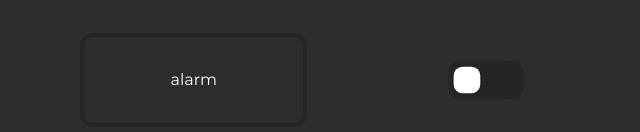
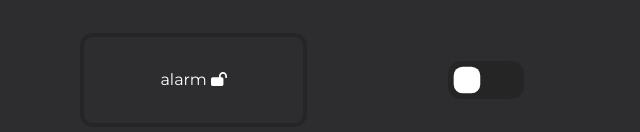
Before and after one commit to Giuseppe-Compagnone/smart_house, a React (Create React App) app in the folder smart_house_fe/: page / in a window 1280 px wide. Shown: the part 1301-1433 px from the top of the page, without its empty margins (314-954 px from the left). Built offline with nearby package versions, Linux system fonts and the light colour scheme.

Commit message:
alarm finished

```diff
--- a/smart_house_fe/src/common.css
+++ b/smart_house_fe/src/common.css
@@ -4,11 +4,11 @@
   -webkit-box-sizing: border-box;
           box-sizing: border-box;
   font-family: "Montserrat", sans-serif;
-  color: white;
 }
 
 html {
   scroll-behavior: smooth;
+  color: white;
 }
 
 body {
--- a/smart_house_fe/src/common.scss
+++ b/smart_house_fe/src/common.scss
@@ -5,11 +5,12 @@
     padding: 0;
     box-sizing: border-box;
     font-family: $font;
-    color: $text;
+
 }
 
 html{
     scroll-behavior: smooth;
+    color: $text;
 }
 
 body{
--- a/smart_house_fe/src/components/Alarm/Alarm.css
+++ b/smart_house_fe/src/components/Alarm/Alarm.css
@@ -46,6 +46,11 @@
           align-items: center;
 }
 
+.alarm .alarm-options #alarm-container .lock {
+  min-width: 1rem;
+  max-width: 1rem;
+}
+
 .alarm .alarm-options .toggler {
   background: #252526;
   width: calc( 2.36221rem * 2);
@@ -69,14 +74,14 @@
   border-radius: 0.8rem;
   -webkit-transform: scale(0.7);
           transform: scale(0.7);
-  -webkit-transition: all .7s ease-in;
-  transition: all .7s ease-in;
+  -webkit-transition: all .2s ease-in;
+  transition: all .2s ease-in;
+  pointer-events: none;
 }
 
 .alarm .alarm-options .toggler.active .trigger {
-  left: unset;
-  right: 0;
-  -webkit-transition: all .7s ease-in;
-  transition: all .7s ease-in;
+  left: 2.36221rem;
+  -webkit-transition: all .2s ease-in;
+  transition: all .2s ease-in;
 }
 /*# sourceMappingURL=Alarm.css.map */
--- a/smart_house_fe/src/components/Alarm/Alarm.jsx
+++ b/smart_house_fe/src/components/Alarm/Alarm.jsx
@@ -1,31 +1,39 @@
 import "./Alarm.css";
 import { FontAwesomeIcon } from "@fortawesome/react-fontawesome";
-import { faLock ,faLockOpen} from "@fortawesome/free-solid-svg-icons";
+import { faLock, faLockOpen } from "@fortawesome/free-solid-svg-icons";
+import { useRef, useEffect, useState } from "react";
 
 const Alarm = () => {
-
-    const close = <FontAwesomeIcon icon={faLock} />;
-    const open = <FontAwesomeIcon icon={faLockOpen} />
-
-    // let lock = document.querySelector(".toggler");
-
-    // console.log(lock);
-
-    // const condition = lock.classList.contains("active");
+  const close = <FontAwesomeIcon icon={faLock} className="lock" />;
+  const open = <FontAwesomeIcon icon={faLockOpen} className="lock" />;
+  const [condition, setCondition] = useState(false);
+  let lock = useRef();
 
 
-    const handleToggle = (e) =>{
+
+  const handleToggle = (e) => {
     e.target.classList.toggle("active");
-    }
+    setCondition(lock.current.classList.contains("active"));
 
-    return(
+  };
+
+  return (
     <>
       <section className="alarm">
         <h1>Alarm</h1>
         <div className="alarm-options">
-                    <div id="alarm-container" className="room-style"><p>alarm {}</p></div>
-                    <div id="hold" className="toggler" onClick={(e)=>{handleToggle(e)}}>
-                        <i className="trigger" ></i>
+          <div id="alarm-container" className="room-style">
+            <p>alarm {condition ? close : open}</p>
+          </div>
+          <div
+            id="hold"
+            className="toggler"
+            ref={lock}
+            onClick={(e) => {
+              handleToggle(e);
+            }}
+          >
+            <i className="trigger" />
           </div>
         </div>
       </section>
--- a/smart_house_fe/src/components/Alarm/Alarm.scss
+++ b/smart_house_fe/src/components/Alarm/Alarm.scss
@@ -25,6 +25,11 @@
             display: flex;
             justify-content: center;
             align-items: center;
+
+            .lock{
+                min-width: 1rem;
+                max-width: 1rem;
+            }
         }
 
         .toggler{
@@ -50,14 +55,14 @@
                 width: $cm;
                 border-radius: $radius;
                 transform: scale(0.7);
-                transition: all .7s ease-in;
+                transition: all .2s ease-in;
+                pointer-events: none;
             }
         }
 
         .toggler.active .trigger{
-            left: unset;
-            right: 0;
-            transition: all .7s ease-in;
+            left: $cm;
+            transition: all .2s ease-in;
 
         }
     }
```
Also changed, not shown: 2 other files (tests, documents, lock files or other folders). Lines whose indentation alone changed are shown as unchanged.
